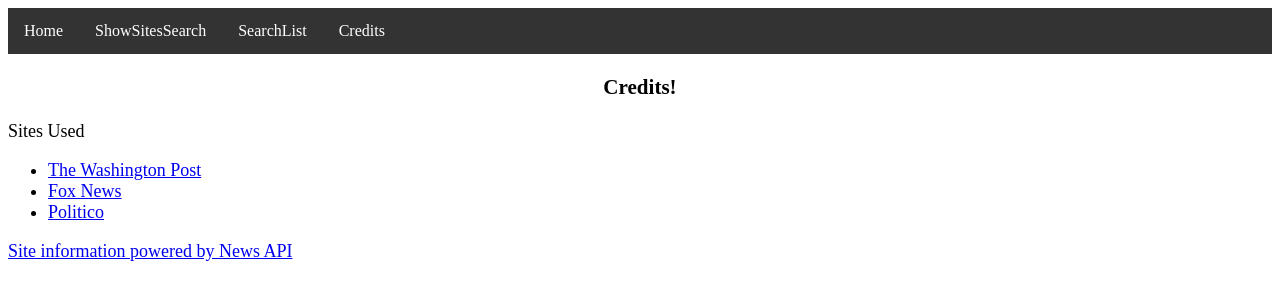
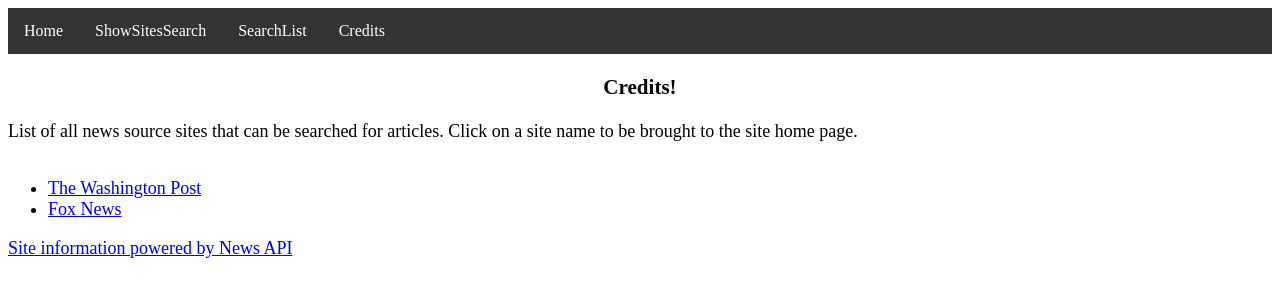
Before and after one commit to raiet13/short-news-compiler, a React (Create React App) app in the folder client/: page /credits in a window 1280 px wide. Shown: the top 300 px of the page. Built offline with nearby package versions, Linux system fonts and the light colour scheme; no server answers.

Commit message:
updated titledescription with more proper formatting and tested/approved on credits route

```diff
--- a/client/src/components/TitleDescription.js
+++ b/client/src/components/TitleDescription.js
@@ -6,7 +6,7 @@ const TitleDescription = ({ title, description }) => {
         <div className="titledescription clearfix">
 
           <div className="title">
-            <p>{title}</p>
+            <h3>{title}</h3>
           </div>
 
           <div className="description">
--- a/client/src/routes/Credits.js
+++ b/client/src/routes/Credits.js
@@ -5,7 +5,7 @@ import React, { Component } from 'react';
 // import { connect } from 'react-redux';
 // import Sites from '../components/sites/Sites';
 
-// import TitleDescription from '../components/TitleDescription';
+import TitleDescription from '../components/TitleDescription';
 
 class Credits extends Component {
 
@@ -13,14 +13,17 @@ class Credits extends Component {
   // <Sites sites={this.props.sites}/>
 
   render() {
+
+    const creditTitle = "Credits!";
+    const creditDescription = "List of all news source sites that can be searched for articles. Click on a site name to be brought to the site home page.";
+
+    // <li><a href="https://www.politico.com/" target="_blank">Politico</a></li>
     return(
       <div>
-          <h3>Credits!</h3>
-          <p>Sites Used</p>
+          <TitleDescription title={creditTitle} description={creditDescription} />
           <ul>
             <li><a href="https://www.washingtonpost.com/" target="_blank">The Washington Post</a></li>
             <li><a href="http://www.foxnews.com/" target="_blank">Fox News</a></li>
-            <li><a href="https://www.politico.com/" target="_blank">Politico</a></li>
           </ul>
           <p><a href="https://newsapi.org/" target="_blank">Site information powered by News API</a></p>
       </div>
```
